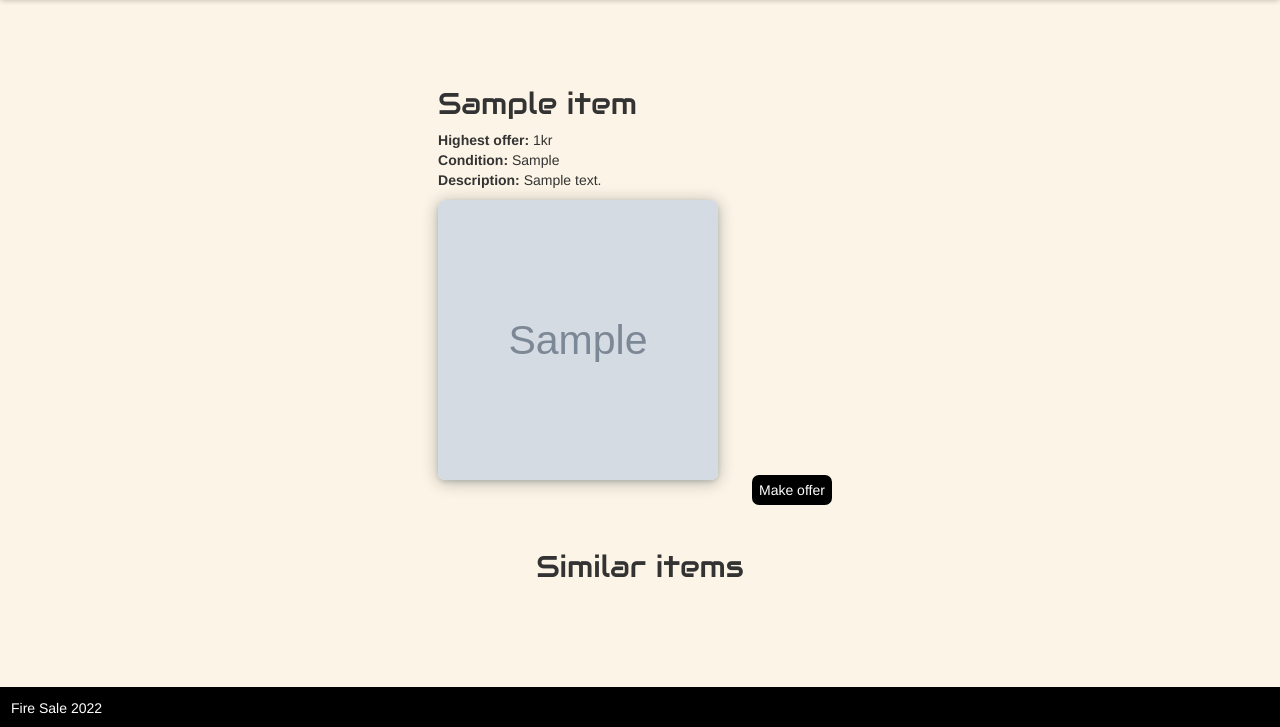
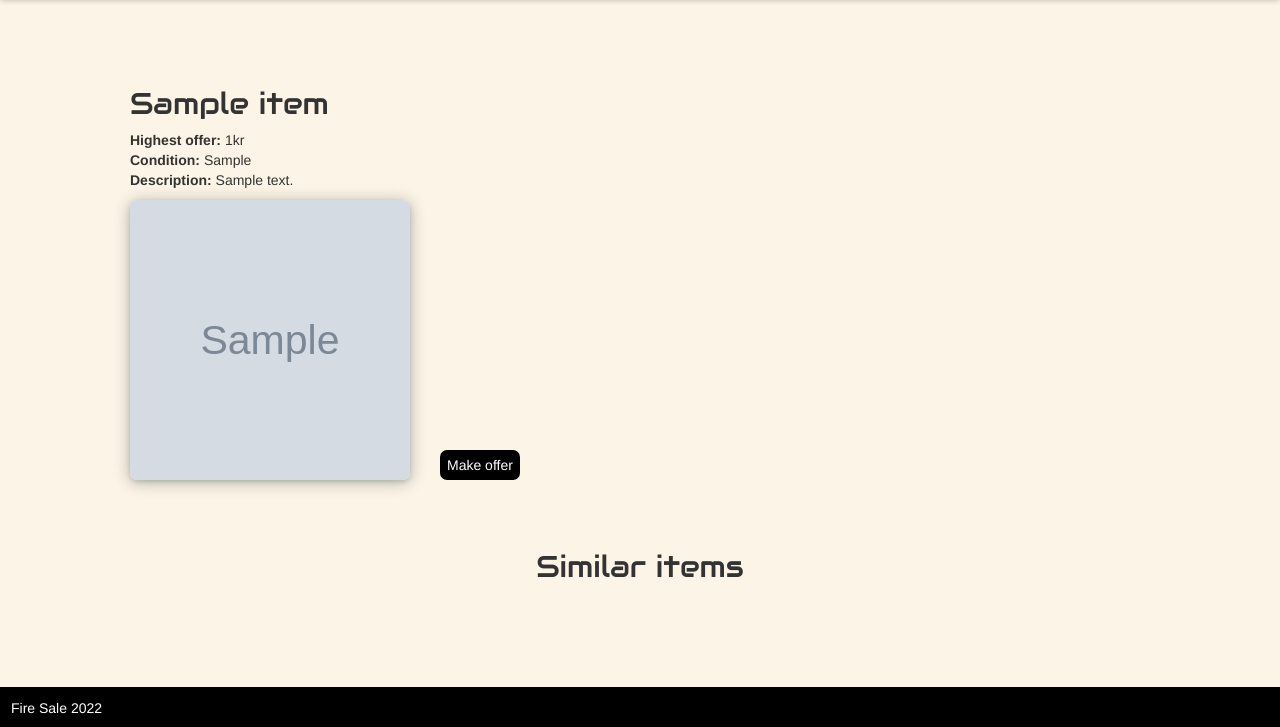
Before and after one commit to anhthuvu512/FireSale, a Django app: page /sales/1 in a window 1280 px wide. Shown: the part 73-800 px from the top of the page. Run offline with Django 4.2, Linux system fonts and the light colour scheme; tables that the repository leaves empty hold one stand-in row (values such as "Sample post"); grey boxes marked "Sample" are stand-in pictures.

Commit message:
button fixed in item_detals

```diff
--- a/fire_sale/static/css/main.css
+++ b/fire_sale/static/css/main.css
@@ -139,20 +139,23 @@
 .item-content  {
     padding: 5px;
     text-align: left;
-    display: inline-block;
     padding-bottom: 10px;
 
 }
 
 .item-detail-img {
-    display: inline-block;
+    display: inline-grid;
     padding-top: 10px;
     padding-right: 20px;
+
 }
 
+
 #offer-btn, #btn-test {
-    display: inline-block;
+    display: inline;
     padding: 10px;
+    padding-top: 265px;
+    position: absolute;
 }
 
 
@@ -271,4 +274,5 @@
         width: 15em;
         height: 15em;
     }
+
 }
```
